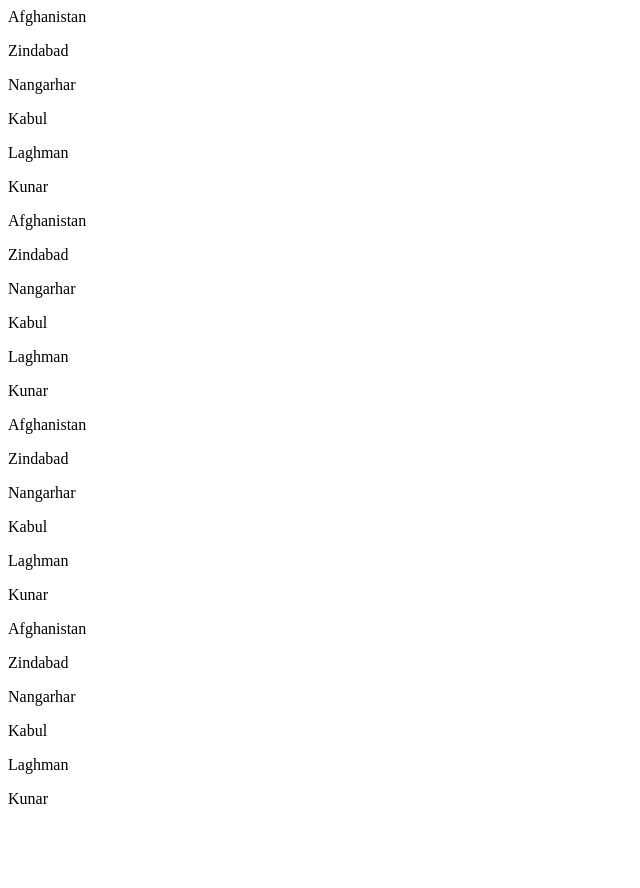
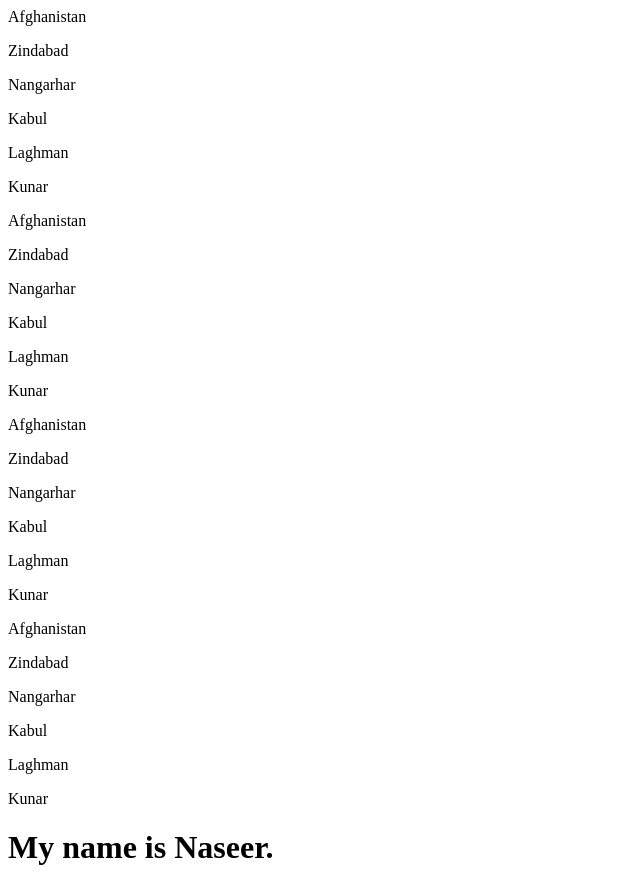
Before and after one commit to baseerahmadi33944/Khan, a plain HTML site: page index.html in a window 1280 px wide. Shown: the whole page, without its empty margins (0-640 px from the left). Before the commit the page ends 824 px from the top, so only its background shows below. Drawn offline with Linux system fonts and the light colour scheme.

Commit message:
Update index.html
vvvvvvv

```diff
--- a/index.html
+++ b/index.html
@@ -27,5 +27,6 @@
         <p>Kabul</p>
         <p>Laghman</p>
         <p>Kunar</p>
+        <h1>My name is Naseer.</h1>
     </body>
 </html>
```
